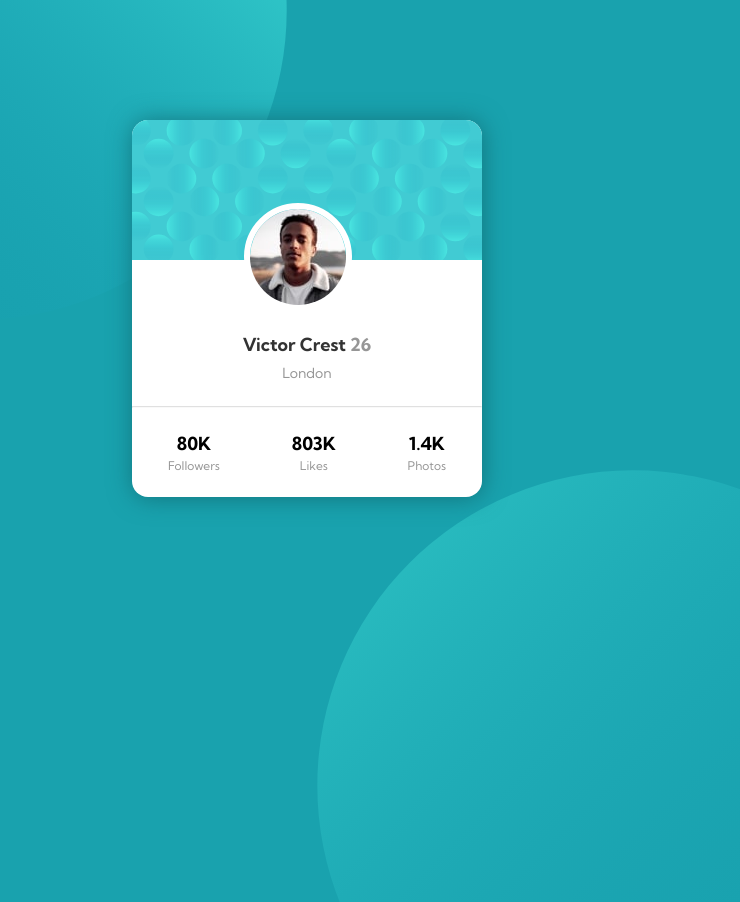
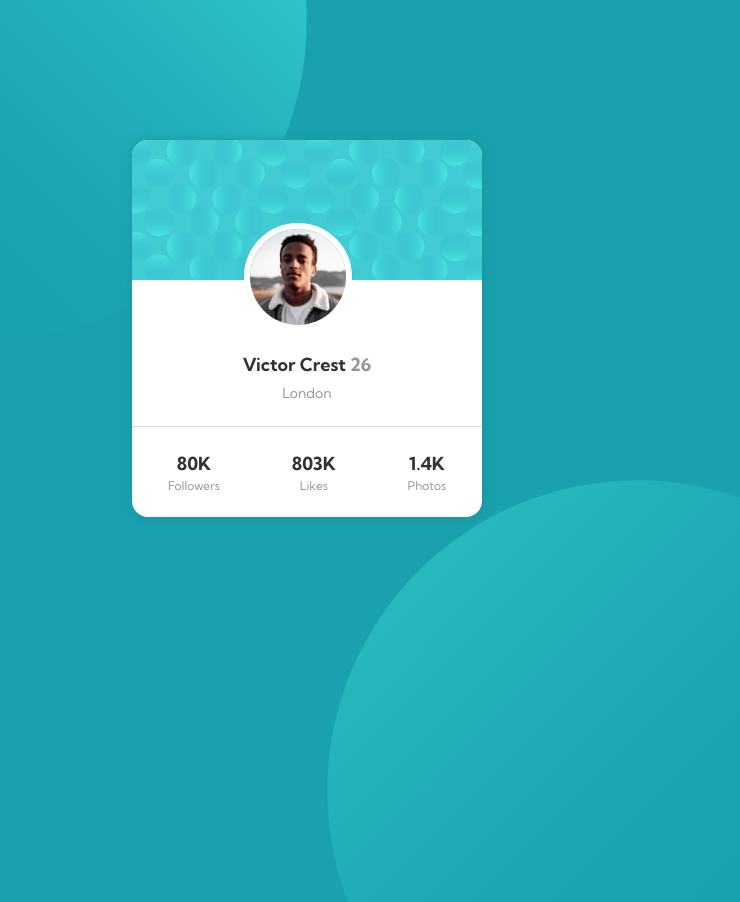
Before and after one commit to DxnielXndrew/profile-card-component-main, a plain HTML site: page index.html in a window 1280 px wide. Shown: the whole page, without its empty margins (333-1073 px from the left). Drawn offline with Linux system fonts and the light colour scheme.

Commit message:
Update style.css

```diff
--- a/style.css
+++ b/style.css
@@ -23,13 +23,13 @@ main > img {
 
 main > img:nth-child(1) {
   position: absolute;
-  width: 620px;
+  width: 640px;
   top: -300px;
 }
 
 main > img:nth-child(3) {
   position: absolute;
-  width: 630px;
+  width: 620px;
   right: 0;
   bottom: -300px;
 }
@@ -51,8 +51,8 @@ hr {
   border-radius: 16px;
   width: max-content;
   background-color: white;
-  margin: 120px auto;
-  box-shadow: 1px 1px 24px hsl(185, 75%, 28%);
+  margin: 140px auto;
+  box-shadow: 1px 1px 12px hsl(185, 70%, 36%);
   z-index: 1;
 }
 
@@ -102,3 +102,6 @@ hr {
   margin-top: -12px;
   margin-bottom: 24px;
 }
+.numbers h2 {
+  color: #333;
+}
```
